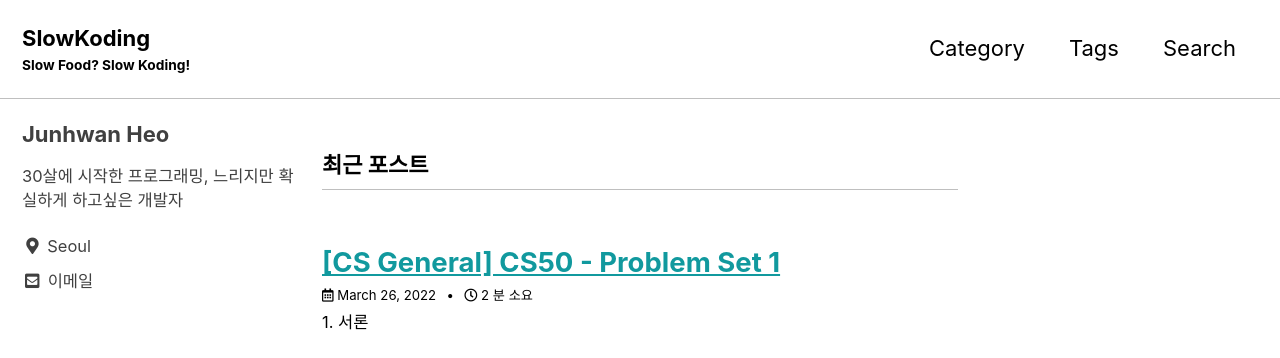
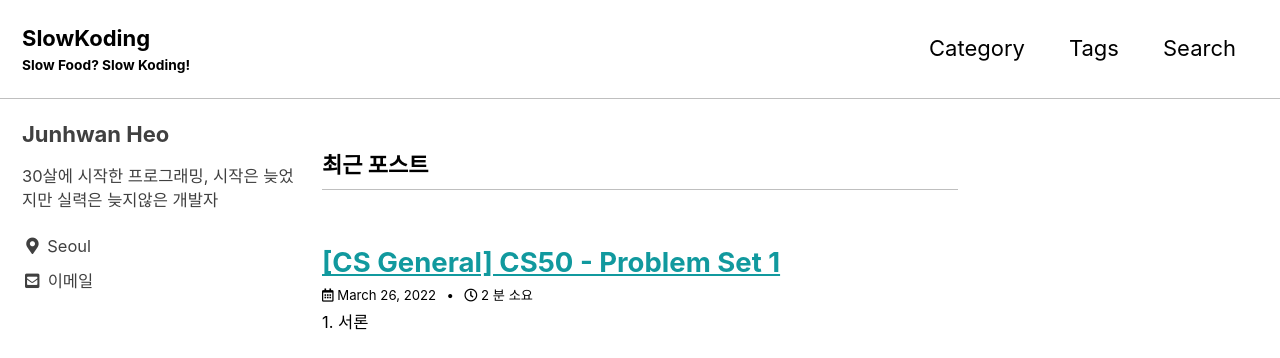
Before and after one commit to slowkoding/slowkoding.github.io, a Jekyll site: the page built from index.html, in a window 1280 px wide. Shown: the top 358 px of the page. Built offline with Jekyll 4.4.1, drawn with Linux system fonts in a browser that asks for light colours; cached includes are drawn as plain includes; the list of posts is cut into pages by our own code.

Commit message:
Update _config.yml

```diff
--- a/_config.yml
+++ b/_config.yml
@@ -105,7 +105,7 @@ analytics:
 author:
   name             : "Junhwan Heo"
   avatar           : # path of avatar image, e.g. "/assets/images/bio-photo.jpg"
-  bio              : "30살에 시작한 프로그래밍, 느리지만 확실하게 하고싶은 개발자"
+  bio              : "30살에 시작한 프로그래밍, 시작은 늦었지만 실력은 늦지않은 개발자"
   location         : "Seoul"
   email            : "slowkoding@gmail.com"
   links:
```
